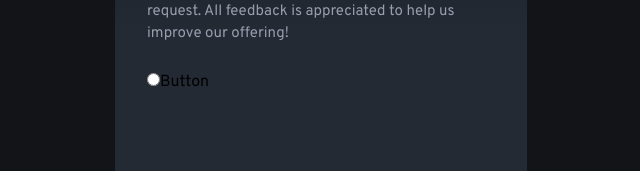
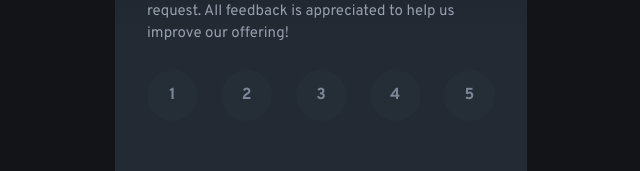
Before and after one commit to DeyanTopalov/interactive-rating-component, a Next.js app: page / in a window 1280 px wide. Shown: the part 414-585 px from the top of the page, without its empty margins (319-959 px from the left). Built offline with nearby package versions, Linux system fonts and the light colour scheme.

Commit message:
completed ratings part

```diff
--- /dev/null
+++ b/components/form.js
@@ -0,0 +1,38 @@
+"use client";
+import RatingsInput from "./ratings-input";
+import { useState } from "react";
+
+const Form = () => {
+  const [selected, setSelected] = useState(null);
+  const handleRatingChange = (event) => {
+    setSelected(Number(event.target.value));
+  };
+
+  const genarateRatingInputs = () => {
+    const ratings = [1, 2, 3, 4, 5];
+
+    return ratings.map((rating) => {
+      return (
+        <RatingsInput
+          key={rating}
+          id={rating}
+          value={rating}
+          label={rating.toString()}
+          onChange={handleRatingChange}
+          isSelected={rating === selected}
+        />
+      );
+    });
+  };
+
+  return (
+    <form>
+      <fieldset>
+        <legend className="sr-only">Please select a rating</legend>
+        <div className="flex justify-between">{genarateRatingInputs()}</div>
+      </fieldset>
+    </form>
+  );
+};
+
+export default Form;
--- a/components/ratings-card.jsx
+++ b/components/ratings-card.jsx
@@ -1,4 +1,5 @@
 import Star from "./star";
+import Form from "./form";
 
 const RatingsCard = () => {
   return (
@@ -14,12 +15,11 @@ const RatingsCard = () => {
         Please let us know how we did with your support request. All feedback is
         appreciated to help us improve our offering!
       </p>
-      <form action="">
-        <input type="radio" />
-        <button>Button</button>
-      </form>
+      <Form />
     </div>
   );
 };
 
 export default RatingsCard;
+
+// bg-gradient-to-b from-[#181E27] via-[#232A34] to-[#232A34]
--- /dev/null
+++ b/components/ratings-input.jsx
@@ -0,0 +1,29 @@
+const RatingsInput = ({ id, value, label, onChange, isSelected }) => {
+  const selectedStyle = `bg-[--orange] text-white`;
+  const unselectedStyle = `bg-[--dark-blue] text-[--medium-gray]`;
+
+  return (
+    <label
+      htmlFor={id}
+      className={`w-[2.625rem] md:w-[3.1875rem] h-[2.625rem] md:h-[3.1875rem] rounded-full flex items-center justify-center cursor-pointer  font-bold ${
+        isSelected
+          ? "bg-[--orange] text-white"
+          : "bg-[--dark-blue] text-[--medium-gray]"
+      }
+      } `}
+    >
+      <input
+        type="radio"
+        name="rating"
+        id={id}
+        value={value}
+        onChange={onChange}
+        className="appearance-none hidden"
+        checked={isSelected}
+      />
+      {label}
+    </label>
+  );
+};
+
+export default RatingsInput;
```
Also changed, not shown: styles/globals.css (+10 -0 lines).
